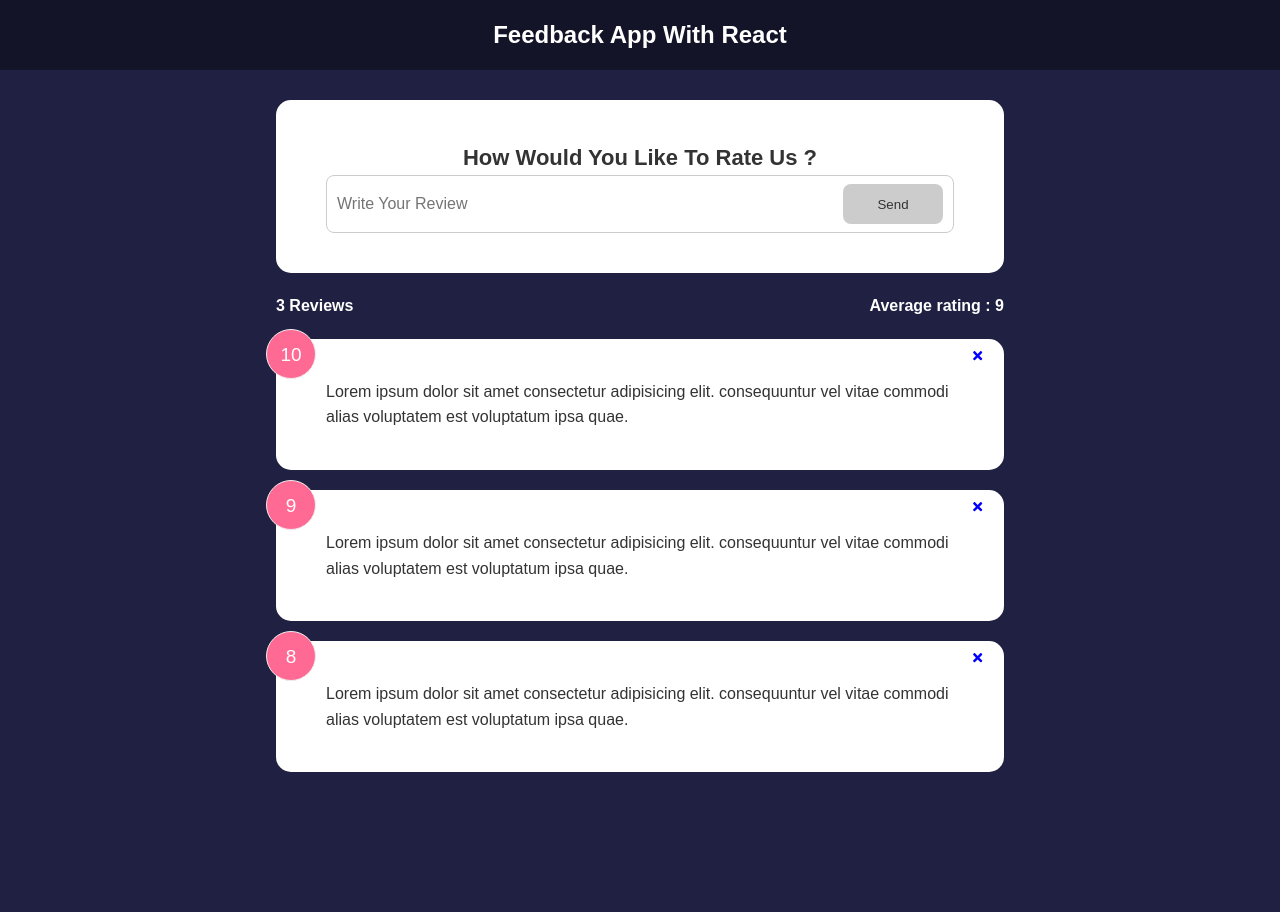
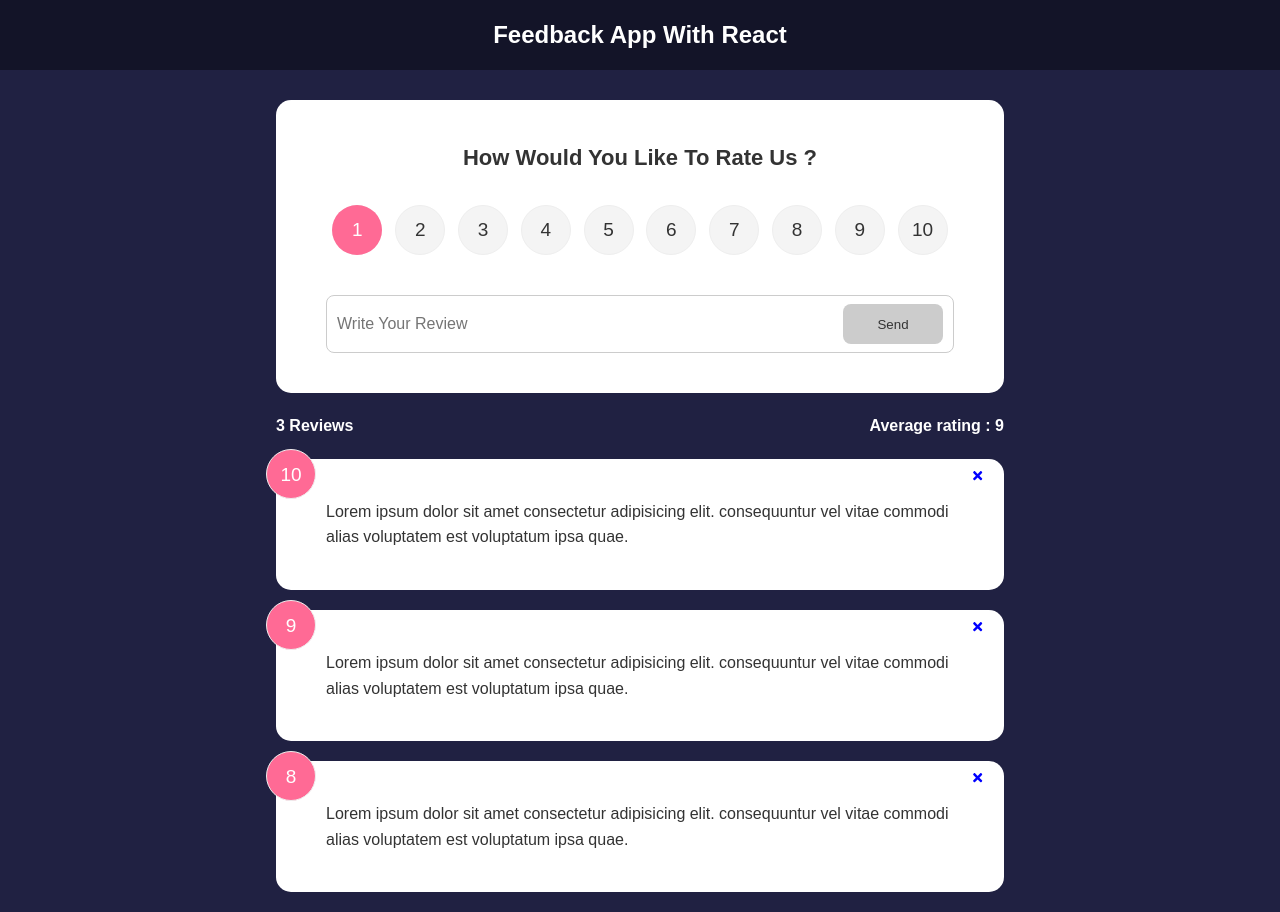
Before and after one commit to masudursourav/Feedback-App-With-React, a React (Create React App) app: page / in a window 1280 px wide. Before the commit the page ends 800 px from the top, so only its background shows below. Built offline with nearby package versions, Linux system fonts and the light colour scheme.

Commit message:
added rating-form

```diff
--- a/src/Componets/FeedbackFrom.js
+++ b/src/Componets/FeedbackFrom.js
@@ -1,4 +1,5 @@
 import React, { useState } from 'react';
+import RatingSelect from './RatingSelect';
 import Button from './Shared/Button';
 import Card from './Shared/Card'
 
@@ -6,6 +7,7 @@
     const [text,setText] =  useState('');
     const [btnDisabled,setBtnDisabled] =  useState(true);
     const [message,setMessage] =  useState('');
+    const [rating,setRating] =  useState(10);
     const handelChange = (e)=>{
                if(text === ''){
                 setBtnDisabled(true);
@@ -26,6 +28,7 @@
             <Card>
                 <form>
                     <h2>How Would You Like To Rate Us ? </h2>
+                    <RatingSelect select={(rating)=>setRating(rating)}></RatingSelect>
                     <div className="input-group">
                         <input onChange={handelChange} type="text" value={text} placeholder='Write Your Review' />
                         <Button type="submit" version="primary" isDisable={btnDisabled}>Send</Button>
--- /dev/null
+++ b/src/Componets/RatingSelect.js
@@ -0,0 +1,28 @@
+import React, { useState } from 'react';
+
+const RatingSelect = ({select}) => {
+    const [selected,setSelected]=useState(1);
+    const handleChange = (e)=>{
+        setSelected(+e.currentTarget.value);
+        select(+e.currentTarget.value);
+    }
+    return (
+        <ul className='rating'>
+        {Array.from({ length: 10 }, (_, i) => (
+          <li key={`rating-${i + 1}`}>
+            <input
+              type='radio'
+              id={`num${i + 1}`}
+              name='rating'
+              value={i + 1}
+              onChange={handleChange}
+              checked={selected === i + 1}
+            />
+            <label htmlFor={`num${i + 1}`}>{i + 1}</label>
+          </li>
+        ))}
+      </ul>
+    );
+};
+
+export default RatingSelect;
```
